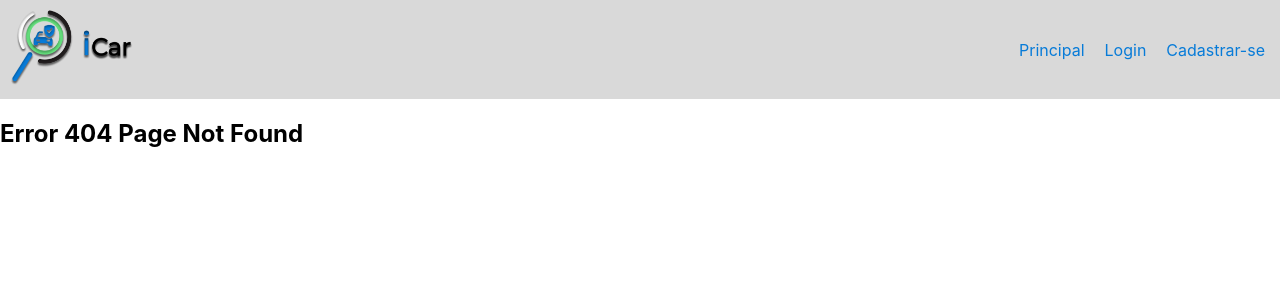
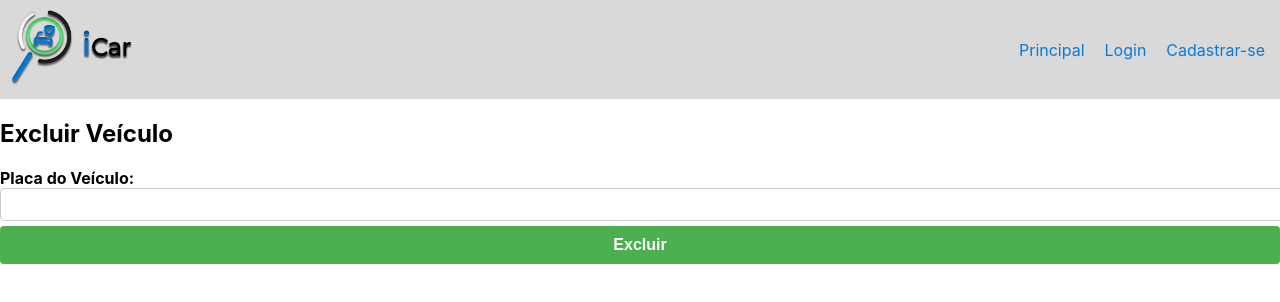
Before and after one commit to david-jc-br/ICar, a React (Create React App) app in the folder App/front-end/: page /excluirVeiculo in a window 1280 px wide. Before the commit this address had no page. Shown: the top 302 px of the page. Built offline with nearby package versions, Linux system fonts and the light colour scheme.

Commit message:
new change

```diff
--- a/App/front-end/src/App.tsx
+++ b/App/front-end/src/App.tsx
@@ -11,6 +11,7 @@ import PageNotFound from './pages/PageNotFound';
 
 // components
 import Header from './components/HeaderComponent';
+import ExcluirVeiculo from './pages/ExcluirVeiculoPage';
 
 const App: React.FC = () => {
   return (
@@ -22,6 +23,8 @@ const App: React.FC = () => {
           <Route path="cadastroPessoa" element={<CadastrarPessoa />} />
           <Route path="esqueciSenha" element={<EsqueciSenha />} />
           <Route path="cadastrarVeiculo" element={<CadastrarVeiculo />} />
+          <Route path="excluirVeiculo" element={<ExcluirVeiculo/>} />
+
           <Route path="*" element={<PageNotFound />} />
         </Route>
       </Routes>
--- /dev/null
+++ b/App/front-end/src/pages/ExcluirVeiculoPage.tsx
@@ -0,0 +1,40 @@
+import React from 'react';
+import { deletarVeiculo } from '../services/VeiculoServices';
+
+
+
+const ExcluirVeiculo: React.FC = () => {
+    const [placa, setPlaca] = React.useState('');
+
+    const handleExcluir = async () => {
+        try {
+
+            if(placa.length !== 7) {
+                throw new Error('A placa deve conter 7 caracteres ');
+            }
+            await deletarVeiculo(placa);
+            console.log('Veículo excluído com sucesso!');
+
+        } catch (error) {
+            console.error('Ocorreu um erro ao excluir o veículo:', error);
+
+        }
+    };
+
+    return (
+        <div>
+            <h2>Excluir Veículo</h2>
+            <label>
+                Placa do Veículo:
+                <input
+                    type="text"
+                    value={placa}
+                    onChange={(event) => setPlaca(event.target.value)}
+                />
+            </label>
+            <button onClick={handleExcluir}>Excluir</button>
+        </div>
+    );
+};
+
+export default ExcluirVeiculo;
--- a/App/front-end/src/services/VeiculoServices.ts
+++ b/App/front-end/src/services/VeiculoServices.ts
@@ -31,7 +31,7 @@ export async function atualizarVeiculo(placa: number) {
     }
 }
 
-export async function deleteCar(placa: number) {
+export async function deletarVeiculo(placa: string) {
     try {
         const response = await axios.delete(`https://localhost:3001/veiculos/${placa}`);
         return response.data;
```
Also changed, not shown: 1 other file (tests, documents, lock files or other folders).
